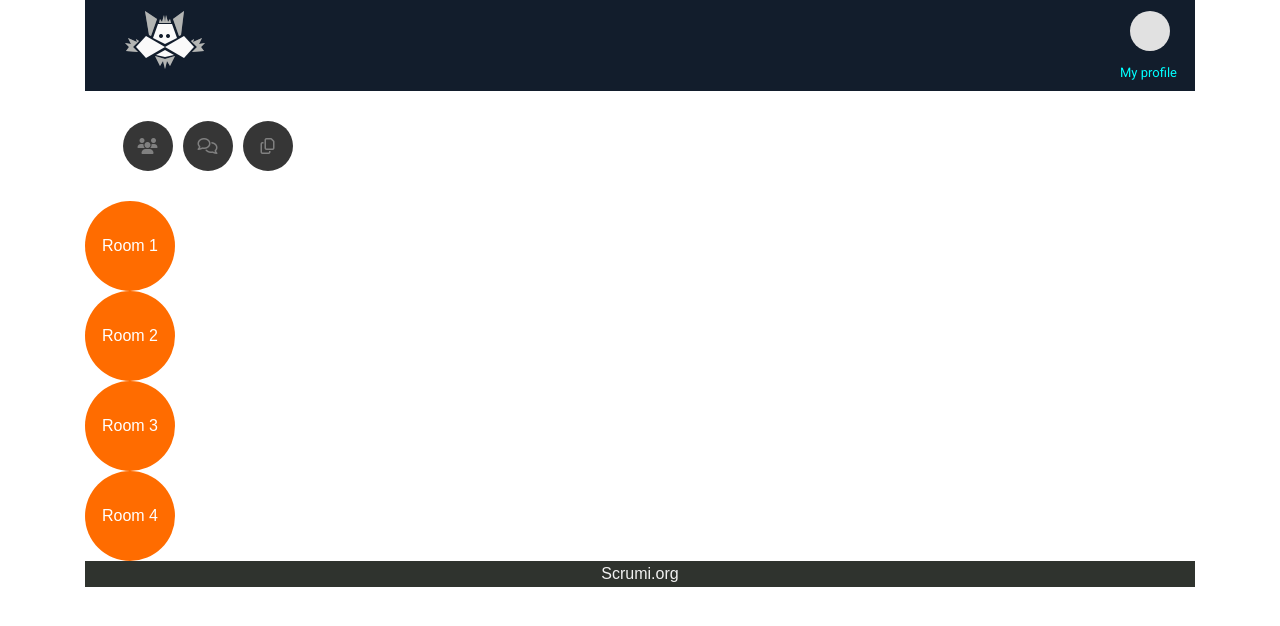
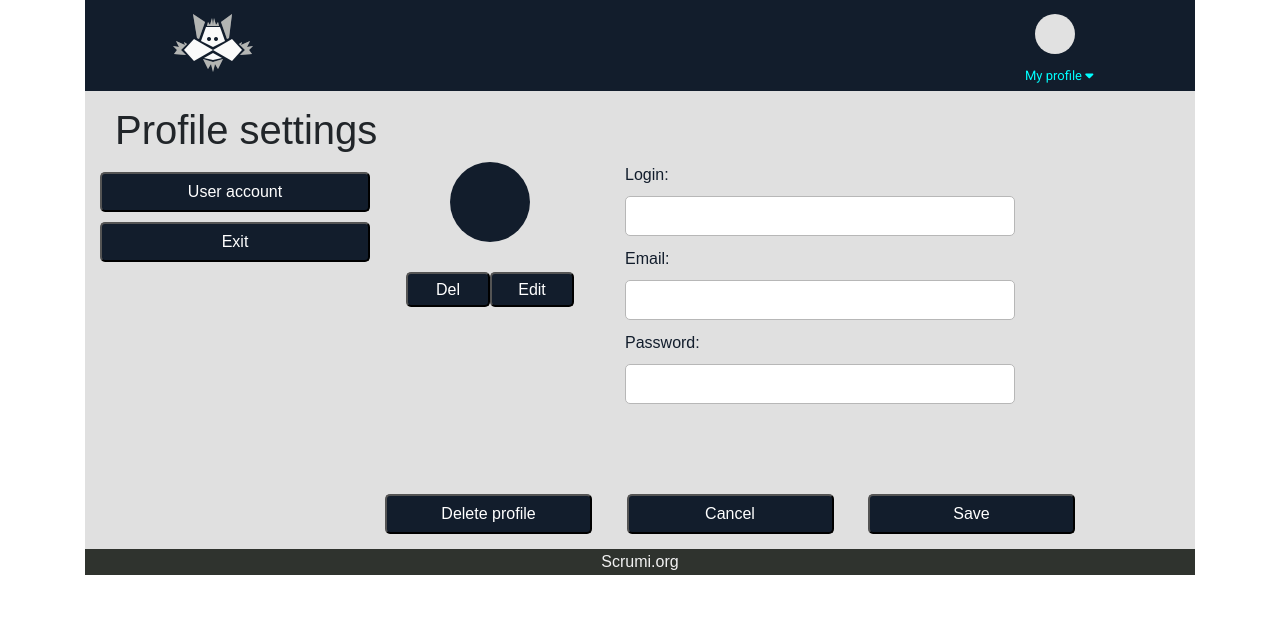
Before and after one commit to Iordanchic/chat-app-snails, a React (Create React App) app in the folder chat/: page /profile in a window 1280 px wide. Shown: the top 626 px of the page. Built offline with nearby package versions, Linux system fonts and the light colour scheme; no server answers.

Commit message:
Add Profile and all styles

```diff
--- a/chat/src/App.js
+++ b/chat/src/App.js
@@ -6,6 +6,7 @@ import Login from './components/Login/Login'
 import Header from "./components/Header/Header";
 import Chat from "./components/Chat/Chat";
 import Footer from "./components/Footer/Footer";
+import Profile from "./components/Profile/Profile";
 import SelectRooms from "./components/SelectRooms/SelectRooms";
 
 
@@ -30,10 +31,10 @@ class App extends Component {
         <div className="container">
             <MainLayout>
                 <Header />
-                <SelectRooms />
                 <Switch>
                     <Route path='/login' component={Login} />
                     <Route path='/chat' component={Chat}/>
+                    <Route path='/profile' component={Profile}/>
                 </Switch>
                 <Footer />
             </MainLayout>
--- a/chat/src/components/Chat/Chat.js
+++ b/chat/src/components/Chat/Chat.js
@@ -1,6 +1,7 @@
 import React, { Component } from 'react';
 // import {connect} from 'react-redux';
-import Header from '../Header/Header';
+import SelectRooms from '../SelectRooms/SelectRooms';
+import './_Chat.css';
 // import Footer from '../components/Footer';
 // import {bindActionCreators} from 'redux';
 // import {Route, Link} from 'react-router-dom';
@@ -39,20 +40,32 @@ export default class Chat extends Component {
         return (
 
             <div className="main-chat-wrapper">
-            {/* <SelectRooms /> */}
-            <div className="App">
+            <div className="row">
+                <SelectRooms />
+                <div className="App col-9">
                     <div id="Allmsg">
                         {this.state.msgs.map((item, index)=>{
-                        return <div key={index}className="OneMsg"><div className="LogoUser"></div><div className="Msg">
-                        <p className="UserName">User</p><p>at</p><p className="Data">{this.state.date[index]}</p><hr/>
-                        <p className="Text">{item}</p></div></div>
+                            return <div key={index}className="OneMsg row">
+                                <div className="LogoUser col-1"></div>
+                                <div className="col-11">
+                                    <div className="Msg row">
+                                        <p className="UserName col-9">User</p>
+                                        <div className="data-info col-3">
+                                            <p className='data-written'>written on  </p>
+                                            <p className="Data">  {this.state.date[index]}</p>
+                                        </div>
+                                        <hr/>
+                                        <p className="Text">{item}</p>
+                                    </div>
+                                </div>
+                            </div>
                         })}
                     </div>
-                <div className="type">
+                    <div className="chat-input">
                         <Input socket={socket}/>
                     </div>
                 </div>
-            {/* <Footer /> */}
+            </div>
 
             </div>
         )
--- a/chat/src/components/Chat/Input.js
+++ b/chat/src/components/Chat/Input.js
@@ -43,7 +43,7 @@ export default class Chat extends Component {
     render() {
         return (
             <div className="type">
-                <input type="text" className="msg" ref="msg" defaultValue="" onKeyPress={this.msgon}/>
+                <input type="text" className="msg" ref="msg" defaultValue=''  onKeyPress={this.msgon}/>
             </div>
         )
     }
--- a/chat/src/components/Chat/_Chat.css
+++ b/chat/src/components/Chat/_Chat.css
@@ -0,0 +1,48 @@
+.main-chat-wrapper{
+    background: #121d2c;
+}
+/*.App{*/
+    /*padding: 20px;*/
+/*}*/
+#Allmsg{
+    width: 100%;
+    /*height: 93%;*/
+    background: #e1e1e1;
+    padding: 20px;
+    height: 600px;
+    overflow-y: scroll;
+}
+.OneMsg{
+    -ms-text-align-last: left;
+    text-align-last: left;
+    padding: 5px;
+}
+.Msg{
+    background: #ffffff;
+    padding: 10px;
+}
+.LogoUser{
+    background: #777e81;
+    border-radius: 50%;
+    width: 30px;
+    height: 30px;
+    flex: 0;
+}
+.msg{
+    background: #fff;
+    width: 100%;
+    height: 40px;
+    border: none;
+    outline: none;
+    padding-left: 10px;
+}
+.UserName{
+    color: #ff6c00;
+}
+.data-written, .Data{
+    display: inline-block;
+    line-height: 0;
+    color: #adb5b8;
+    font-size: 13px;
+
+}
--- a/chat/src/components/Header/Header.js
+++ b/chat/src/components/Header/Header.js
@@ -14,10 +14,10 @@ export default class Header extends Component {
             <div className="">
                 <header>
                     <div className="header row">
-                        <Link to={'/chat'} style={{backgroundImage: 'url('+ require("../../img/logo.png")+')'}} className='logo col-2'></Link>
-                        <div className="profile-block col-1 offset-9">
+                        <Link to={'/chat'} style={{backgroundImage: 'url('+ require("../../img/logo.png")+')'}} className='logo col-3'></Link>
+                        <div className="profile-block col-2 offset-7">
                             <div className="profile-img"></div>
-                            <Link to={'/profile'} className='my-profile'>My profile</Link>
+                            <Link to={'/profile'} className='my-profile'>My profile <i className="fa fa-caret-down" aria-hidden="true"></i></Link>
                         </div>
                     </div>
 
--- a/chat/src/components/Header/_Header.css
+++ b/chat/src/components/Header/_Header.css
@@ -3,7 +3,7 @@ header {
     height: 91px;
 }
 .header {
-    padding-top: 11px;
+    padding-top: 14px;
     /*padding-left: 43px;*/
     /*padding-right: 26px;*/
 }
--- /dev/null
+++ b/chat/src/components/Profile/Profile.js
@@ -0,0 +1,52 @@
+import React, { Component } from 'react';
+import {Link} from 'react-router-dom';
+import './_Profile.css';
+
+export default class Profile extends Component {
+    constructor(props) {
+        super(props);
+    }
+
+
+
+    render() {
+        return (
+            <div className='container'>
+                <div className="profile-wrapper row">
+                    <h1 className='profile-heading col-12'>Profile settings</h1>
+                    <div className="profile-left-sidebar col-3">
+                        <div className="row">
+                            <button className="profile-btn user-account col-12">User account</button>
+                            <button className="profile-btn exit-account col-12">Exit</button>
+                        </div>
+
+                    </div>
+                    <div className="profile-main col-8">
+                        <div className="row">
+                            <div className="profile-img-edit-block col-4">
+                                <div className="profile-img-edit-pic"></div>
+                                <div className="profile-img-buttons">
+                                    <button className="profile-img-del">Del</button>
+                                    <button className="profile-img-edit">Edit</button>
+                                </div>
+                            </div>
+                            <div className="profile-info-wrapper col-7">
+                                <label htmlFor="login-edit">Login:</label>
+                                <input className="profile-info login-edit" name='login-edit'/>
+                                <label htmlFor="email-edit">Email:</label>
+                                <input className="profile-info email-edit" name='email-edit'/>
+                                <label htmlFor="password-edit">Password:</label>
+                                <input className="profile-info password-edit" name='password-edit'/>
+                            </div>
+                            <div className="profile-btns-wrapper col-12">
+                                <button className="profile-del">Delete profile</button>
+                                <button className="profile-cancel">Cancel</button>
+                                <button className="profile-save">Save</button>
+                            </div>
+                        </div>
+                    </div>
+                </div>
+            </div>
+        )
+    }
+}
--- /dev/null
+++ b/chat/src/components/Profile/_Profile.css
@@ -0,0 +1,80 @@
+.profile-wrapper button{
+    outline: none;
+}
+.profile-wrapper button:active{
+    outline: none;
+}
+.profile-wrapper {
+    background: #e0e0e0;
+    padding: 15px;
+}
+.profile-btn {
+    height: 40px;
+    border-radius: 5px;
+    margin-top: 10px;
+    background: #121d2c;
+    color: #ffffff;
+    cursor: pointer;
+}
+.profile-btn:hover{
+     opacity: 0.8;
+ }
+.profile-img-edit-block{
+    text-align: center;
+}
+.profile-img-edit-pic{
+    margin: auto;
+    width: 80px;
+    height: 80px;
+    border-radius: 50%;
+    background: #121d2c;
+}
+.profile-img-buttons {
+    margin-top: 30px;
+}
+.profile-img-buttons button {
+    width: 40%;
+    height: 35px;
+    border-radius: 5px;
+    outline: none;
+    color: #ffffff;
+    background: #121d2c;
+    cursor: pointer;
+}
+.profile-img-buttons button:hover{
+     opacity: 0.8;
+ }
+
+.profile-info-wrapper label, .profile-info-wrapper input{
+    width: 100%;
+}
+.profile-info-wrapper label{
+    color: #121d2c;
+
+}
+.profile-info-wrapper input{
+    margin-bottom: 10px;
+    border-radius: 5px;
+    border: 1px solid #b7b7b7;
+    height: 40px;
+    outline: none;
+    padding-left: 10px;
+}
+
+.profile-btns-wrapper {
+    margin-top: 80px;
+    display: flex;
+    flex-direction: row;
+    justify-content: space-between;
+}
+.profile-btns-wrapper button {
+    width: 30%;
+    height: 40px;
+    border-radius: 5px;
+    background: #121d2c;
+    color: #ffffff;
+    cursor: pointer;
+}
+.profile-btns-wrapper button:hover{
+     opacity: 0.8;
+ }
--- a/chat/src/components/SelectRooms/SelectRooms.js
+++ b/chat/src/components/SelectRooms/SelectRooms.js
@@ -10,8 +10,8 @@ export default class SelectRooms extends React.Component {
 
     render(){
         return(
-            <div className="row">
-                <div className="rooms col-3">
+            <div className="left-bar-wrapper  col-3">
+                <div className="rooms">
                     <div className="row">
                         <div className="top-selector col-12 text-center">
                             <div className="type-select">
@@ -25,10 +25,10 @@ export default class SelectRooms extends React.Component {
                             </div>
                         </div>
                         <div className="rooms-list col-12">
-                            <div className="room-select">Room 1</div>
-                            <div className="room-select">Room 2</div>
-                            <div className="room-select">Room 3</div>
-                            <div className="room-select">Room 4</div>
+                            <Link to={'/chat'} className="room-select">Room 1</Link>
+                            <Link to={'/chat'} className="room-select">Room 2</Link>
+                            <Link to={'/chat'} className="room-select">Room 3</Link>
+                            <Link to={'/chat'} className="room-select">Room 4</Link>
                         </div>
                     </div>
 
--- a/chat/src/components/SelectRooms/_SelectRooms.css
+++ b/chat/src/components/SelectRooms/_SelectRooms.css
@@ -22,6 +22,9 @@
     color: #00ffff;
 }
 .room-select{
+    cursor: pointer;
+    display: block;
+    margin: auto;
     width: 90px;
     height: 90px;
     border-radius: 50%;
@@ -29,4 +32,14 @@
     color: #ffffff;
     line-height: 90px;
     text-align: center;
+    margin-bottom: 40px;
+    font-size: 20px;
+    border: 4px ridge black;
+    transition: 1s linear;
+
 }
+.room-select:hover{
+    -webkit-transform: rotate(360deg);
+    transform: rotate(360deg);
+    text-decoration: none;
+}
```
Lines whose indentation alone changed are shown as unchanged.
